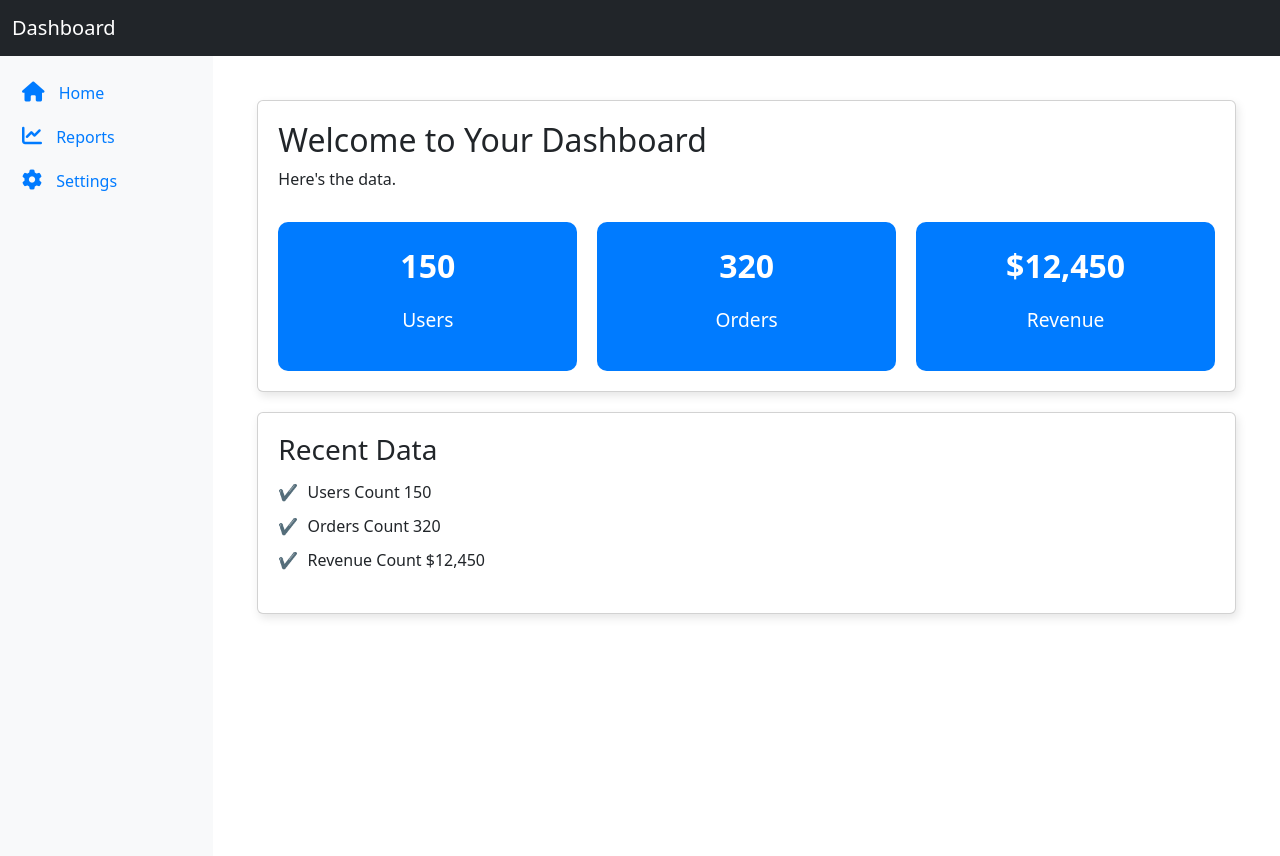
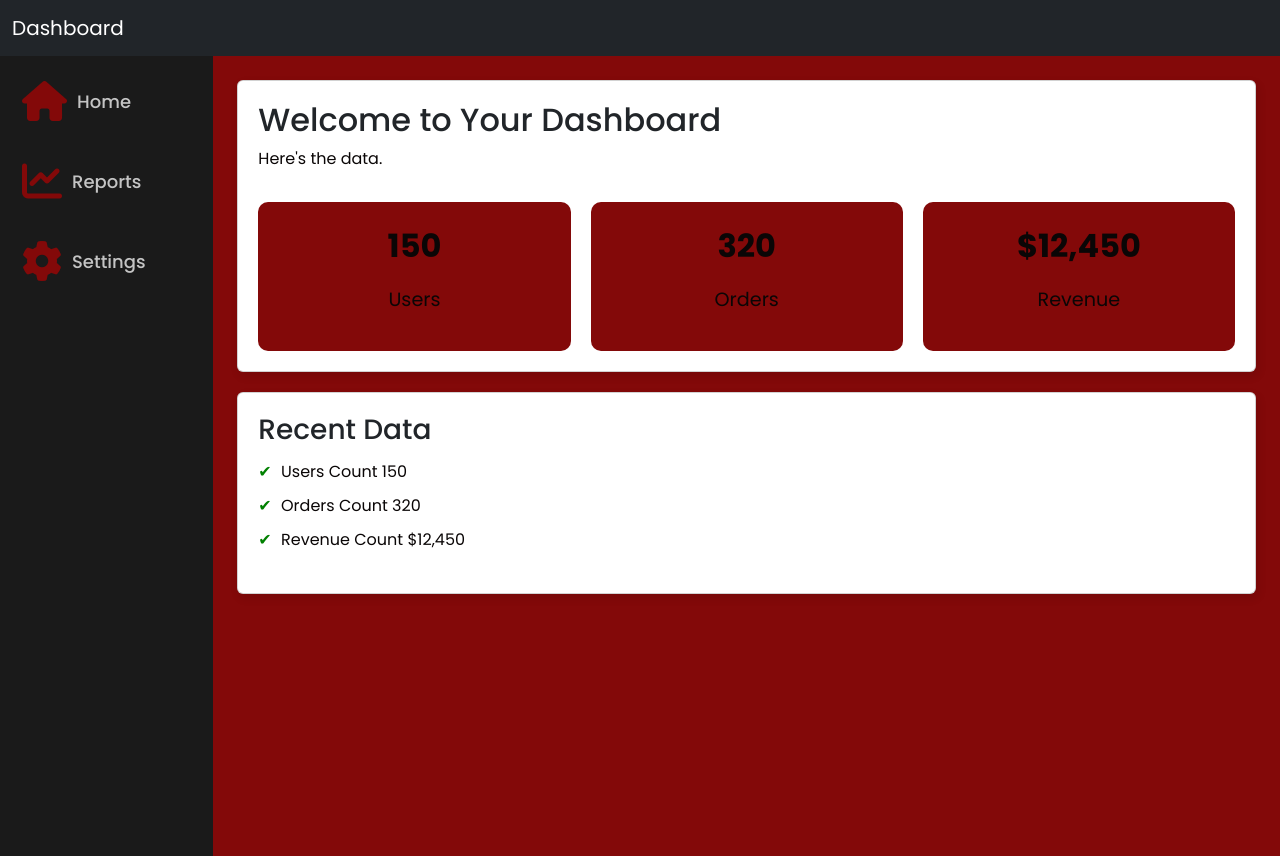
Before and after one commit to sekanflor/De-Leon_activities_BSIT3C, a Django app: page /dashboard/ in a window 1280 px wide. Run offline with Django 5.2, Linux system fonts and the light colour scheme.

Commit message:
activity 2

```diff
--- a/activity2/activity2/urls.py
+++ b/activity2/activity2/urls.py
@@ -16,8 +16,12 @@ Including another URLconf
 """
 from django.contrib import admin
 from django.urls import path, include
+from django.shortcuts import redirect
 
 urlpatterns = [
     path('admin/', admin.site.urls),
-    path('dashboard/', include('dashboard.urls')),  # Ensure this is correctly included
+    path('dashboard/', include('dashboard.urls')),
+
+    # Redirect "/" to "/dashboard/"
+    path('', lambda request: redirect('/dashboard/', permanent=True)),
 ]
--- a/activity2/dashboard/urls.py
+++ b/activity2/dashboard/urls.py
@@ -4,7 +4,7 @@ from .views import index, report_view, settings_view
 app_name = "dashboard"
 
 urlpatterns = [
-    path('', index, name='dashboard'),
+    path('', index, name='dashboard'),  # Root URL ng dashboard
     path('report/', report_view, name='report'),
     path('settings/', settings_view, name='settings'),
 ]
--- a/activity2/static/css/style.css
+++ b/activity2/static/css/style.css
@@ -1,20 +1,35 @@
+@import url("https://fonts.googleapis.com/css2?family=Poppins:wght@100;300;400;500;600;700&display=swap");
+
+/* Global Variables */
+:root {
+  --primary: #ff5555;
+  --primary-hover: #e43232;
+  --dark-primary: #000;
+  --dark-secondary: #1e1b1b;
+  --text-color: #0a0606;
+}
+
+* {
+  font-family: "Poppins", sans-serif;
+  color: var(--text-color);
+}
 /* --- General Styling --- */
 body {
     font-family: 'Poppins', sans-serif;
-    background-color: #f8f9fa;
+    background-color: #faf8f8;
     margin: 0;
     padding: 0;
 }
 
 /* --- Sidebar Styling --- */
 .sidebar {
-    background-color: #f8f9fa;
+    background-color: #830909;
     padding: 15px;
     height: 100vh;
 }
 
 .sidebar a {
-    color: #007bff;
+    color: #830909;
     text-decoration: none;
     display: block;
     padding: 10px;
@@ -22,23 +37,19 @@ body {
 }
 
 .sidebar a:hover {
-    background: #007bff;
+    background: #830909;
     color: white;
     border-radius: 5px;
 }
 
 /* --- Main Dashboard Styling --- */
-.dashboard-container {
-    padding: 20px;
-}
-
-/* --- Card Styling --- */
 .card {
-    background: white;
+    background: var(--card-bg, #ffffff); /* Default: White, but customizable */
     padding: 20px;
     border-radius: 10px;
     box-shadow: 2px 4px 10px rgba(0, 0, 0, 0.1);
     margin-bottom: 20px;
+    transition: background 0.3s ease-in-out;
 }
 
 /* --- Grid for Data Cards --- */
@@ -51,14 +62,20 @@ body {
 
 /* --- Data Cards --- */
 .data-card {
-    background: #007bff;
-    color: white;
+    background: var(--data-card-bg, #830909); /* Customizable */
+    color: var(--data-card-text, white);
     padding: 20px;
     border-radius: 10px;
     text-align: center;
     flex: 1;
     font-size: 1.2rem;
     min-width: 150px;
+    transition: background 0.3s ease-in-out;
+}
+
+/* --- Data Card Hover Effect --- */
+.data-card:hover {
+    background: var(--data-card-hover, #a30b0b); /* Darker Red on Hover */
 }
 
 .data-value {
@@ -83,7 +100,7 @@ body {
     margin-right: 5px;
 }
 .nav-link {
-    color: #333;
+    color: #202020;
     font-size: 18px;
     display: flex;
     align-items: center;
@@ -94,3 +111,47 @@ body {
     margin-right: 10px;
     font-size: 20px;
 }
+main {
+    background-color: #830909; /* Dark main content area */
+    color: var(--text-color);
+    min-height: 100vh;
+    padding: 20px;
+}
+/* Sidebar Styling */
+.sidebar {
+    background-color: #1a1a1a !important; /* Dark sidebar */
+    color: #c4c4c4 !important; /* Light text */
+    height: 100vh;
+    padding: 15px;
+}
+
+/* Sidebar Links */
+.sidebar .nav-link {
+    color: #c4c4c4 !important; /* Light text */
+    font-size: 18px;
+    display: flex;
+    align-items: center;
+    padding: 10px;
+    transition: 0.3s;
+}
+
+/* Sidebar Icons */
+.sidebar .nav-link i {
+    font-size: 28px;
+    color: #830909 !important;
+}
+
+/* Space between each nav item */
+.sidebar .nav-item {
+    margin-bottom: 20px;
+}
+.sidebar .nav-link i {
+    margin-right: 10px;
+    font-size: 40px;
+}
+
+.sidebar .nav-link:hover {
+    background: #830909; /* Red hover & active */
+    color: white !important;
+    border-radius: 5px;
+}
--- a/activity2/templates/components/sidebar.html
+++ b/activity2/templates/components/sidebar.html
@@ -1,4 +1,4 @@
-<div class="col-md-3 col-lg-2 d-md-block bg-light sidebar">
+<div class="col-md-3 col-lg-2 d-md-block sidebar">
     <div class="position-sticky">
         <ul class="nav flex-column">
             <li class="nav-item">
```
